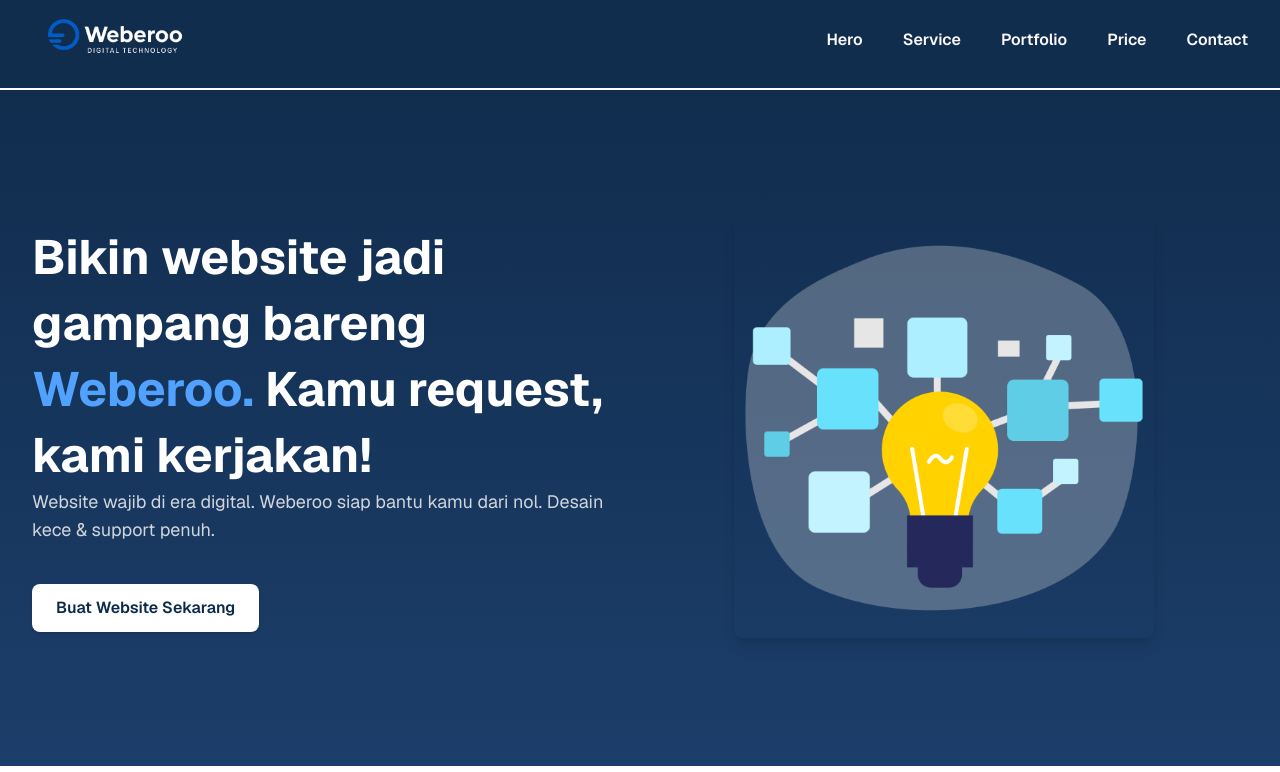
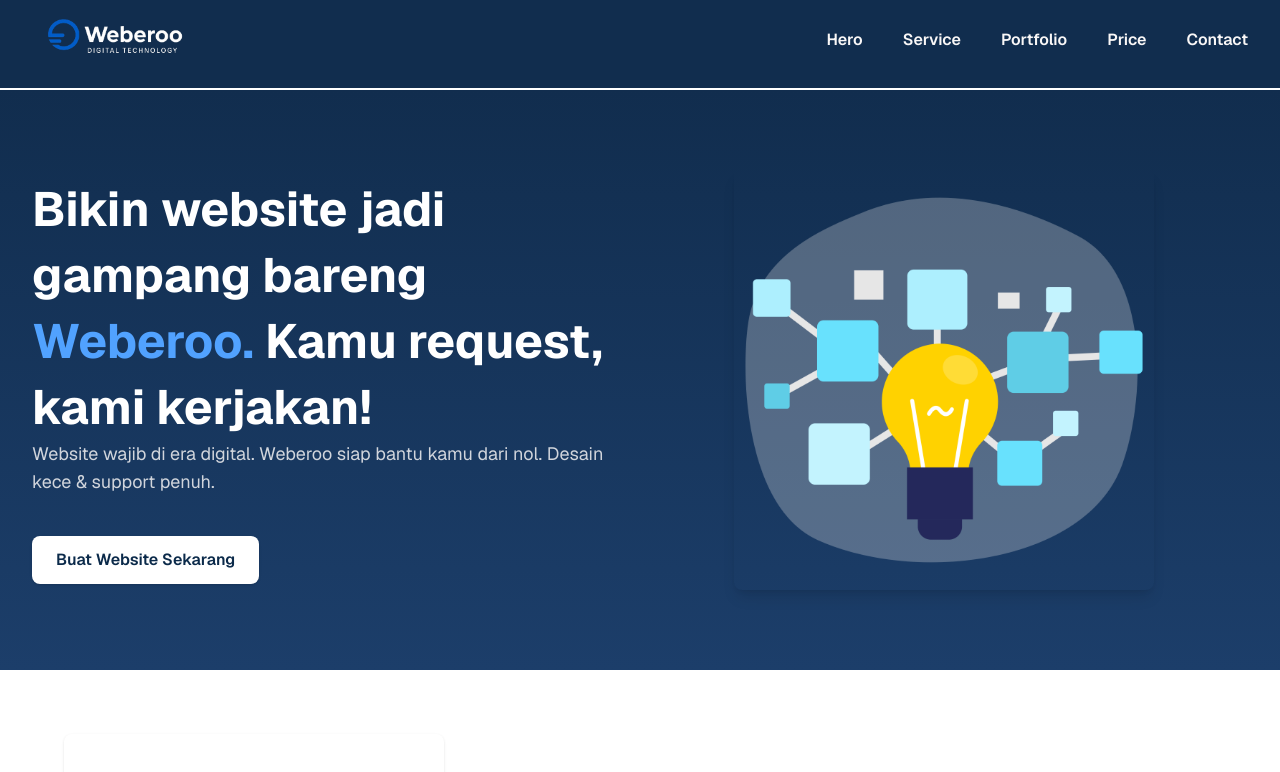
Before and after one commit to claclarissa12/Weberoo-Website, a Next.js app: page / in a window 1280 px wide. Shown: the top 772 px of the page. Built offline with nearby package versions, Linux system fonts and the light colour scheme.

Commit message:
revisi hero

```diff
--- a/src/app/components/hero.js
+++ b/src/app/components/hero.js
@@ -5,7 +5,7 @@
 
 export default function HeroSection() {
   return (
-    <div className="flex flex-col md:flex-row items-center px-8 md:py-32 bg-gradient-to-b from-[#112D4E] to-[#1c3e6a]">
+    <div id="hero" className="flex flex-col md:flex-row items-center px-8 md:py-20 bg-gradient-to-b from-[#112D4E] to-[#1c3e6a]">
       <motion.div
         initial={{ opacity: 0, x: -50 }}
         animate={{ opacity: 1, x: 0 }}
```
